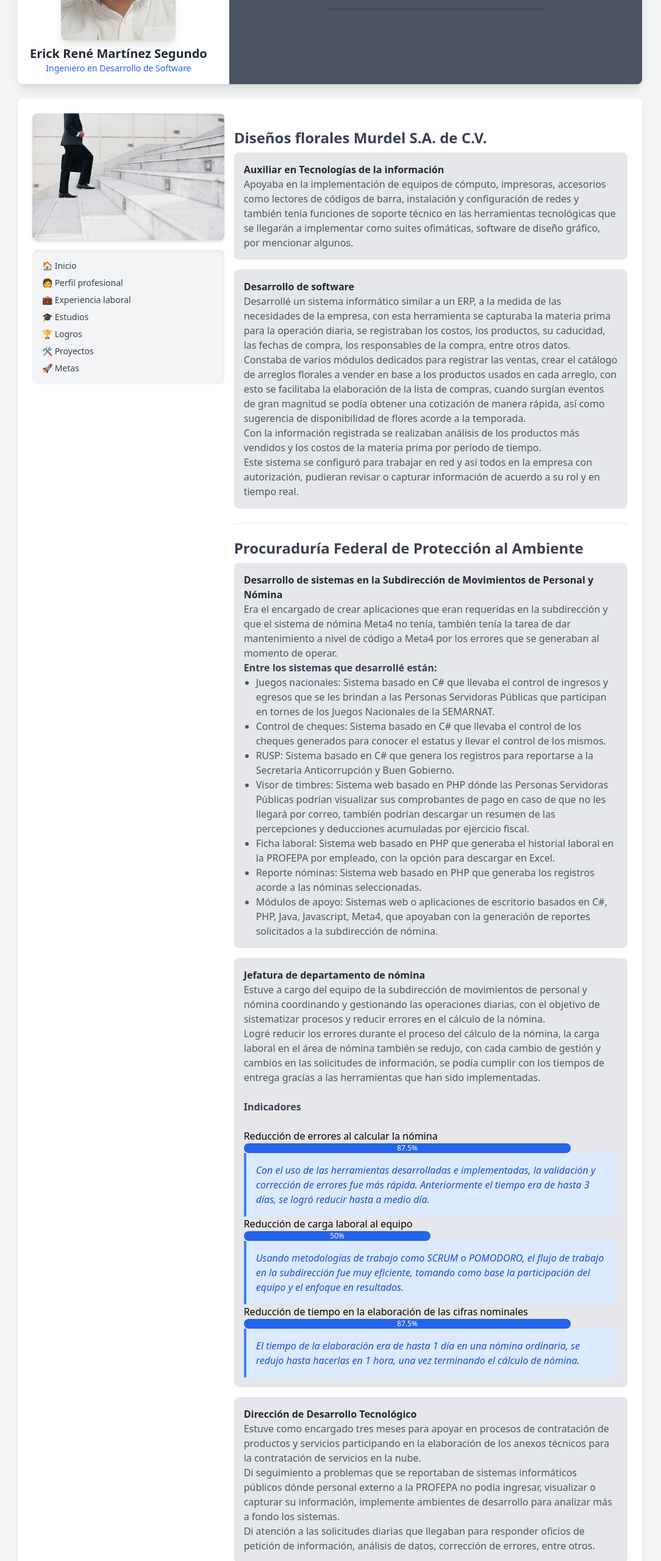
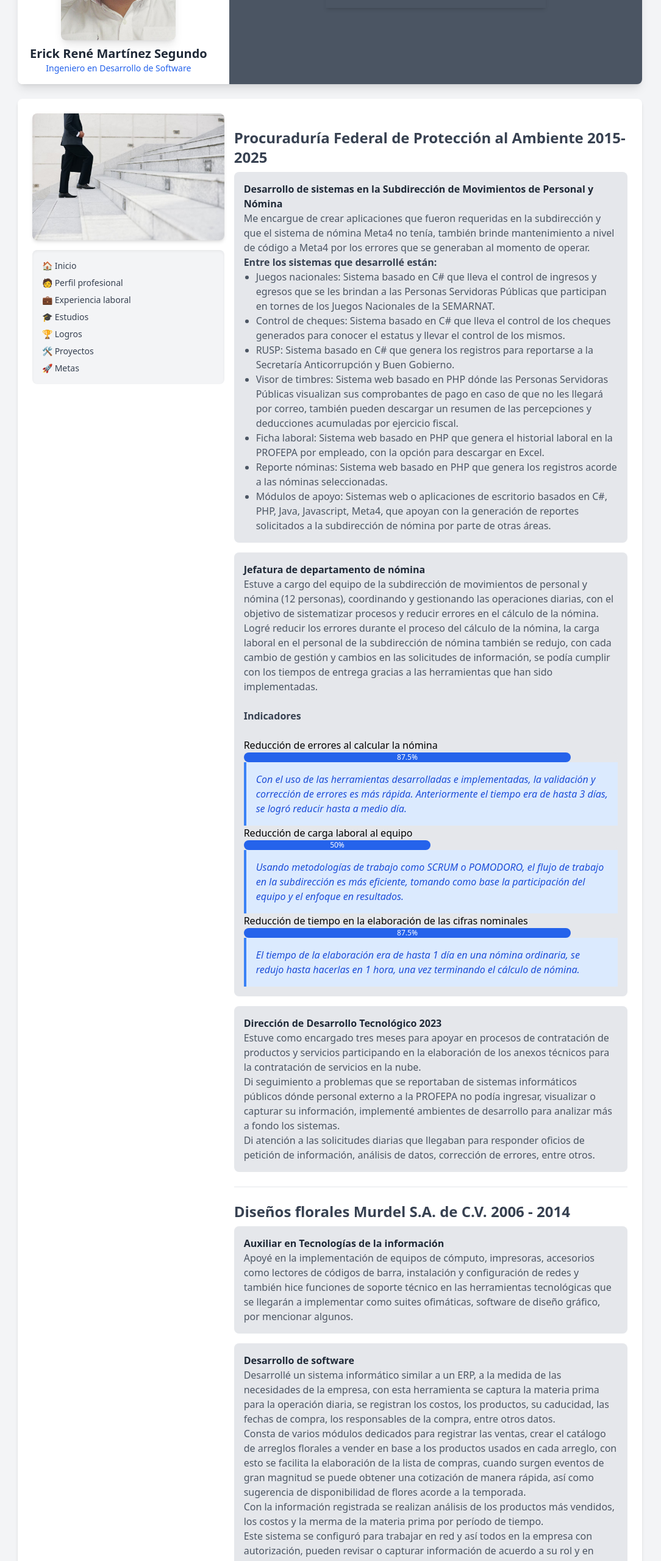
Before and after one commit to hserick/portafolio, a plain HTML site: page experiencia.html in a window 1280 px wide. Shown: the part 240-2800 px from the top of the page at 61% size, without its empty margins (99-1183 px from the left). Drawn offline with nearby package versions, Linux system fonts and the light colour scheme.

Commit message:
Se cambia el orden de más reciente a más antiguo en la descripción de proyecto, experiencia laboral, estudios, etc.

```diff
--- a/experiencia.html
+++ b/experiencia.html
@@ -78,49 +78,29 @@
 
     <!-- Columna Derecha: Contenido textual -->
     <div class="col-span-2">
-      <!-- Murdel -->
-        <div class="mt-6">
-            <h2 class="text-2xl font-semibold text-gray-700">Diseños florales Murdel S.A. de C.V.</h2>
-            <ul class="mt-2 space-y-4">
-                <li class="bg-gray-200 p-4 rounded-lg">
-                    <h3 class="font-bold text-gray-800">Auxiliar en Tecnologías de la información</h3>
-                    <p class="text-gray-600">Apoyaba en la implementación de equipos de cómputo, impresoras, accesorios como lectores de códigos de barra, instalación y configuración de redes y también tenía funciones de soporte técnico en las herramientas tecnológicas que se llegarán a implementar como suites ofimáticas, software de diseño gráfico, por mencionar algunos.</p>
-                </li>
-                <li class="bg-gray-200 p-4 rounded-lg">
-                    <h3 class="font-bold text-gray-800">Desarrollo de software</h3>
-                    <p class="text-gray-600">Desarrollé un sistema informático similar a un ERP, a la medida de las necesidades de la empresa, con esta herramienta se capturaba la materia prima para la operación diaria, se registraban los costos, los productos, su caducidad, las fechas de compra, los responsables de la compra, entre otros datos.</p>
-                    <p class="text-gray-600">Constaba de varios módulos dedicados para registrar las ventas, crear el catálogo de arreglos florales a vender en base a los productos usados en cada arreglo, con esto se facilitaba la elaboración de la lista de compras, cuando surgían eventos de gran magnitud se podía obtener una cotización de manera rápida, así como sugerencia de disponibilidad de flores acorde a la temporada.</p>
-                    <p class="text-gray-600">Con la información registrada se realizaban análisis de los productos más vendidos y los costos de la materia prima por período de tiempo.</p>
-                    <p class="text-gray-600">Este sistema se configuró para trabajar en red y así todos en la empresa con autorización, pudieran revisar o capturar información de acuerdo a su rol y en tiempo real.</p>
-                </li>
-            </ul>
-
-        </div>
-        <br />
-        <hr />
 
         <!-- PROFEPA -->
          <div class="mt-6">
-            <h2 class="text-2xl font-semibold text-gray-700">Procuraduría Federal de Protección al Ambiente</h2>
+            <h2 class="text-2xl font-semibold text-gray-700">Procuraduría Federal de Protección al Ambiente 2015-2025</h2>
             <ul class="mt-2 space-y-4">
                 <li class="bg-gray-200 p-4 rounded-lg">
                     <h3 class="font-bold text-gray-800">Desarrollo de sistemas en la Subdirección de Movimientos de Personal y Nómina</h3>
-                    <p class="text-gray-600">Era el encargado de crear aplicaciones que eran requeridas en la subdirección y que el sistema de nómina Meta4 no tenía, también tenía la tarea de dar mantenimiento a nivel de código a Meta4 por los errores que se generaban al momento de operar.</p>
+                    <p class="text-gray-600">Me encargue de crear aplicaciones que fueron requeridas en la subdirección y que el sistema de nómina Meta4 no tenía, también brinde mantenimiento a nivel de código a Meta4 por los errores que se generaban al momento de operar.</p>
                     <h4 class="font-semibold text-gray-700">Entre los sistemas que desarrollé están: </h4>
                         <ul class="list-disc pl-5 text-gray-600">
-                            <li>Juegos nacionales: Sistema basado en C# que llevaba el control de ingresos y egresos que se les brindan a las Personas Servidoras Públicas que participan en tornes de los Juegos Nacionales de la SEMARNAT.</li>
-                            <li>Control de cheques: Sistema basado en C# que llevaba el control de los cheques generados para conocer el estatus y llevar el control de los mismos.</li>
+                            <li>Juegos nacionales: Sistema basado en C# que lleva el control de ingresos y egresos que se les brindan a las Personas Servidoras Públicas que participan en tornes de los Juegos Nacionales de la SEMARNAT.</li>
+                            <li>Control de cheques: Sistema basado en C# que lleva el control de los cheques generados para conocer el estatus y llevar el control de los mismos.</li>
                             <li>RUSP: Sistema basado en C# que genera los registros para reportarse a la Secretaría Anticorrupción y Buen Gobierno.</li>
-                            <li>Visor de timbres: Sistema web basado en PHP dónde las Personas Servidoras Públicas podrían visualizar sus comprobantes de pago en caso de que no les llegará por correo, también podrían descargar un resumen de las percepciones y deducciones acumuladas por ejercicio fiscal.</li>
-                            <li>Ficha laboral: Sistema web basado en PHP que generaba el historial laboral en la PROFEPA por empleado, con la opción para descargar en Excel.</li>
-                            <li>Reporte nóminas: Sistema web basado en PHP que generaba los registros acorde a las nóminas seleccionadas.</li>
-                            <li>Módulos de apoyo: Sistemas web o aplicaciones de escritorio basados en C#, PHP, Java, Javascript, Meta4, que apoyaban con la generación de reportes solicitados a la subdirección de nómina.</li>
+                            <li>Visor de timbres: Sistema web basado en PHP dónde las Personas Servidoras Públicas visualizan sus comprobantes de pago en caso de que no les llegará por correo, también pueden descargar un resumen de las percepciones y deducciones acumuladas por ejercicio fiscal.</li>
+                            <li>Ficha laboral: Sistema web basado en PHP que genera el historial laboral en la PROFEPA por empleado, con la opción para descargar en Excel.</li>
+                            <li>Reporte nóminas: Sistema web basado en PHP que genera los registros acorde a las nóminas seleccionadas.</li>
+                            <li>Módulos de apoyo: Sistemas web o aplicaciones de escritorio basados en C#, PHP, Java, Javascript, Meta4, que apoyan con la generación de reportes solicitados a la subdirección de nómina por parte de otras áreas.</li>
                         </ul>
                 </li>
                 <li class="bg-gray-200 p-4 rounded-lg">
                     <h3 class="font-bold text-gray-800">Jefatura de departamento de nómina</h3>
-                    <p class="text-gray-600">Estuve a cargo del equipo de la subdirección de movimientos de personal y nómina coordinando y gestionando las operaciones diarias, con el objetivo de sistematizar procesos y reducir errores en el cálculo de la nómina.</p>
-                    <p class="text-gray-600">Logré reducir los errores durante el proceso del cálculo de la nómina, la carga laboral en el área de nómina también se redujo, con cada cambio de gestión y cambios en las solicitudes de información, se podía cumplir con los tiempos de entrega gracias a las herramientas que han sido implementadas.</p>
+                    <p class="text-gray-600">Estuve a cargo del equipo de la subdirección de movimientos de personal y nómina (12 personas), coordinando y gestionando las operaciones diarias, con el objetivo de sistematizar procesos y reducir errores en el cálculo de la nómina.</p>
+                    <p class="text-gray-600">Logré reducir los errores durante el proceso del cálculo de la nómina, la carga laboral en el personal de la subdirección de nómina también se redujo, con cada cambio de gestión y cambios en las solicitudes de información, se podía cumplir con los tiempos de entrega gracias a las herramientas que han sido implementadas.</p>
                     <br/>
                     <h4 class="font-semibold text-gray-700">Indicadores</h4>
                     <br/>
@@ -129,12 +109,12 @@
                         <!-- <div class="bg-blue-600 h-4 rounded-full transition-all duration-1000 ease-in-out text-xs font-medium text-white text-center p-0.5 leading-none rounded-full" style="width: 87.5%;"> -->
                             <div class="bg-blue-600 h-4 rounded-full text-xs font-medium text-white text-center p-0.5 leading-none errores-calculo">87.5%</div>
                     </div>
-                    <blockquote class="p-4 border-l-4 border-blue-500 bg-blue-100 text-blue-700 italic">Con el uso de las herramientas desarrolladas e implementadas, la validación y corrección de errores fue más rápida. Anteriormente el tiempo era de hasta 3 días, se logró reducir hasta a medio día.</blockquote>
+                    <blockquote class="p-4 border-l-4 border-blue-500 bg-blue-100 text-blue-700 italic">Con el uso de las herramientas desarrolladas e implementadas, la validación y corrección de errores es más rápida. Anteriormente el tiempo era de hasta 3 días, se logró reducir hasta a medio día.</blockquote>
                     <p>Reducción de carga laboral al equipo</p>
                     <div class="w-full bg-gray-200 rounded-full h-4">
                         <div class="bg-blue-600 h-4 rounded-full text-xs font-medium text-white text-center p-0.5 leading-none carga-laboral">50%</div>
                     </div>
-                    <blockquote class="p-4 border-l-4 border-blue-500 bg-blue-100 text-blue-700 italic">Usando metodologías de trabajo como SCRUM o POMODORO, el flujo de trabajo en la subdirección fue muy eficiente, tomando como base la participación del equipo y el enfoque en resultados.</blockquote>
+                    <blockquote class="p-4 border-l-4 border-blue-500 bg-blue-100 text-blue-700 italic">Usando metodologías de trabajo como SCRUM o POMODORO, el flujo de trabajo en la subdirección es más eficiente, tomando como base la participación del equipo y el enfoque en resultados.</blockquote>
                     <p>Reducción de tiempo en la elaboración de las cifras nominales</p>
                     <div class="w-full bg-gray-200 rounded-full h-4">
                         <div class="bg-blue-600 h-4 rounded-full text-xs font-medium text-white text-center p-0.5 leading-none cifras-nomina">87.5%</div>
@@ -142,13 +122,35 @@
                     <blockquote class="p-4 border-l-4 border-blue-500 bg-blue-100 text-blue-700 italic">El tiempo de la elaboración era de hasta 1 día en una nómina ordinaria, se redujo hasta hacerlas en 1 hora, una vez terminando el cálculo de nómina.</blockquote>
                 </li>
                 <li class="bg-gray-200 p-4 rounded-lg">
-                    <h3 class="font-bold text-gray-800">Dirección de Desarrollo Tecnológico</h3>
+                    <h3 class="font-bold text-gray-800">Dirección de Desarrollo Tecnológico 2023</h3>
                     <p class="text-gray-600">Estuve como encargado tres meses para apoyar en procesos de contratación de productos y servicios participando en la elaboración de los anexos técnicos para la contratación de servicios en la nube.</p>
-                    <p class="text-gray-600">Di seguimiento a problemas que se reportaban de sistemas informáticos públicos dónde personal externo a la PROFEPA no podía ingresar, visualizar o capturar su información, implemente ambientes de desarrollo para analizar más a fondo los sistemas.</p>
+                    <p class="text-gray-600">Di seguimiento a problemas que se reportaban de sistemas informáticos públicos dónde personal externo a la PROFEPA no podía ingresar, visualizar o capturar su información, implementé ambientes de desarrollo para analizar más a fondo los sistemas.</p>
                     <p class="text-gray-600">Di atención a las solicitudes diarias que llegaban para responder oficios de petición de información, análisis de datos, corrección de errores, entre otros.</p>
                 </li>
             </ul>
         </div>
+        <br />
+        <hr />
+
+      <!-- Murdel -->
+        <div class="mt-6">
+            <h2 class="text-2xl font-semibold text-gray-700">Diseños florales Murdel S.A. de C.V. 2006 - 2014</h2>
+            <ul class="mt-2 space-y-4">
+                <li class="bg-gray-200 p-4 rounded-lg">
+                    <h3 class="font-bold text-gray-800">Auxiliar en Tecnologías de la información</h3>
+                    <p class="text-gray-600">Apoyé en la implementación de equipos de cómputo, impresoras, accesorios como lectores de códigos de barra, instalación y configuración de redes y también hice funciones de soporte técnico en las herramientas tecnológicas que se llegarán a implementar como suites ofimáticas, software de diseño gráfico, por mencionar algunos.</p>
+                </li>
+                <li class="bg-gray-200 p-4 rounded-lg">
+                    <h3 class="font-bold text-gray-800">Desarrollo de software</h3>
+                    <p class="text-gray-600">Desarrollé un sistema informático similar a un ERP, a la medida de las necesidades de la empresa, con esta herramienta se captura la materia prima para la operación diaria, se registran los costos, los productos, su caducidad, las fechas de compra, los responsables de la compra, entre otros datos.</p>
+                    <p class="text-gray-600">Consta de varios módulos dedicados para registrar las ventas, crear el catálogo de arreglos florales a vender en base a los productos usados en cada arreglo, con esto se facilita la elaboración de la lista de compras, cuando surgen eventos de gran magnitud se puede obtener una cotización de manera rápida, así como sugerencia de disponibilidad de flores acorde a la temporada.</p>
+                    <p class="text-gray-600">Con la información registrada se realizan análisis de los productos más vendidos, los costos y la merma de la materia prima por período de tiempo.</p>
+                    <p class="text-gray-600">Este sistema se configuró para trabajar en red y así todos en la empresa con autorización, pueden revisar o capturar información de acuerdo a su rol y en tiempo real.</p>
+                </li>
+            </ul>
+
+        </div>
+
         <br />
         <hr />
 
```
Also changed, not shown: estudios.html (+7 -7 lines), logros.html (+19 -19 lines), metas.html (+1 -1 lines), perfilProfesional.html (+4 -4 lines), proyectos.html (+29 -23 lines).
